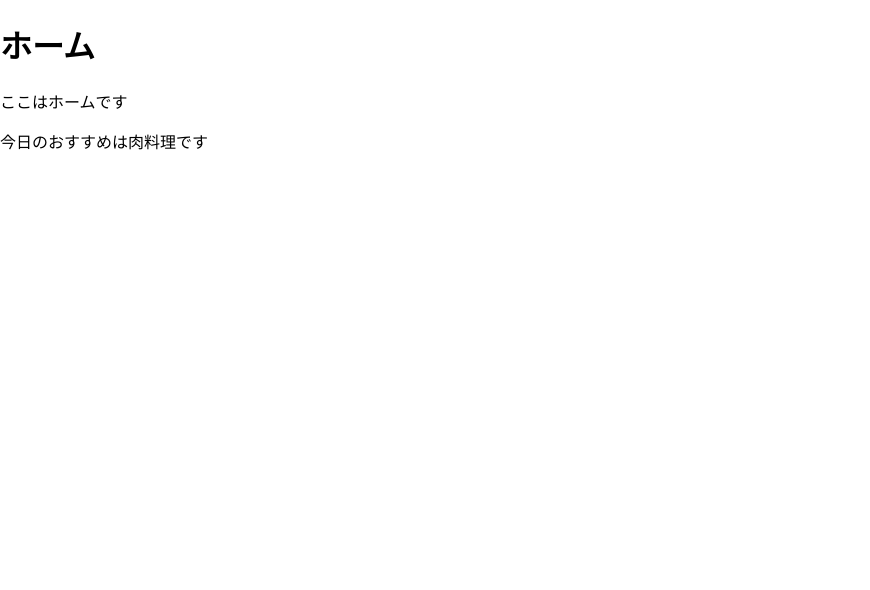
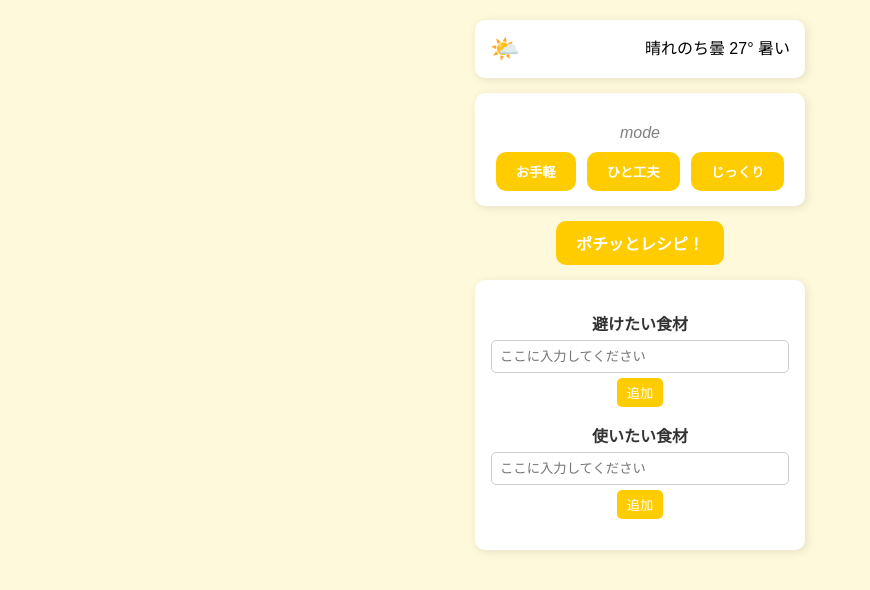
Before and after one commit to TEDxKeioU/hackthon-vol2-client, a React (Create React App) app: page / in a window 1280 px wide. Shown: the top 590 px of the page, without its empty margins (0-870 px from the left). Built offline with nearby package versions, Linux system fonts and the light colour scheme.

Commit message:
made the home page for hackathon

```diff
--- /dev/null
+++ b/src/pages/home.css
@@ -0,0 +1,129 @@
+body {
+    background-color: #fff9db;
+    font-family: Arial, sans-serif;
+    text-align: center;
+    margin: 0;
+    padding: 0;
+  }
+
+  .container {
+    display: flex;
+    flex-direction: column;
+    align-items: center;
+    padding: 20px;
+  }
+
+  .weather-box {
+    background: white;
+    padding: 15px;
+    border-radius: 10px;
+    box-shadow: 2px 2px 10px rgba(0, 0, 0, 0.1);
+    width: 300px;
+    display: flex;
+    justify-content: space-between;
+    margin-bottom: 15px;
+  }
+
+  .weather-icon {
+    font-size: 24px;
+  }
+
+  .mode-box {
+    background: white;
+    padding: 15px;
+    border-radius: 10px;
+    box-shadow: 2px 2px 10px rgba(0, 0, 0, 0.1);
+    width: 300px;
+    margin-bottom: 15px;
+  }
+
+  .mode-title {
+    font-style: italic;
+    color: gray;
+    margin-bottom: 10px;
+  }
+
+  .mode-buttons {
+    display: flex;
+    justify-content: space-around;
+  }
+
+  .mode-button {
+    padding: 10px 20px;
+    border: none;
+    border-radius: 10px;
+    background-color: #ffcc00;
+    color: white;
+    font-weight: bold;
+    cursor: pointer;
+    transition: 0.3s;
+  }
+
+  .mode-button.active {
+    background-color: #e6b800;
+    color: black;
+  }
+
+  .recipe-button {
+    background-color: #ffcc00;
+    color: white;
+    font-size: 16px;
+    font-weight: bold;
+    padding: 10px 20px;
+    border-radius: 10px;
+    border: none;
+    cursor: pointer;
+    margin-bottom: 15px;
+    transition: 0.3s;
+  }
+
+  .recipe-button:hover {
+    background-color: #e6b800;
+  }
+
+  .ingredients-box {
+    background: white;
+    padding: 15px;
+    border-radius: 10px;
+    box-shadow: 2px 2px 10px rgba(0, 0, 0, 0.1);
+    width: 300px;
+  }
+
+  .ingredient-section {
+    margin-bottom: 15px;
+  }
+
+  .ingredient-title {
+    font-weight: bold;
+    color: #333;
+    margin-bottom: 5px;
+  }
+
+  .ingredient-input {
+    width: calc(100% - 20px);
+    padding: 8px;
+    border-radius: 5px;
+    border: 1px solid #ccc;
+    margin-bottom: 5px;
+  }
+
+  .add-button {
+    background-color: #ffcc00;
+    color: white;
+    border: none;
+    padding: 5px 10px;
+    border-radius: 5px;
+    cursor: pointer;
+    transition: 0.3s;
+  }
+
+  .add-button:hover {
+    background-color: #e6b800;
+  }
+
+  .ingredient-list {
+    list-style-type: disc;
+    text-align: left;
+    padding-left: 20px;
+    color: #555;
+  }
--- a/src/pages/home.js
+++ b/src/pages/home.js
@@ -1,9 +1,93 @@
+import { useState } from "react";
+import "./home.css";
+
 export default function Home() {
+  const [selectedMode, setSelectedMode] = useState(null);
+  const [wantIngredients, setWantIngredients] = useState('');
+  const [avoidedIngredients, setAvoidedIngredients] = useState('');
+  const [wantList, setWantList] = useState([]);
+  const [avoidedList, setAvoidedList] = useState([]);
+  const modes = ["お手軽", "ひと工夫", "じっくり"];
+
+  const addIngredient = (type) => {
+    if (type === 'want' && wantIngredients) {
+      setWantList([...wantList, wantIngredients]);
+      setWantIngredients('');
+    } else if (type === 'avoid' && avoidedIngredients) {
+      setAvoidedList([...avoidedList, avoidedIngredients]);
+      setAvoidedIngredients('');
+    }
+  };
+
+  const handleKeyPress = (e, type) => {
+    if (e.key === 'Enter') addIngredient(type);
+  };
+
   return (
-    <div>
-      <h1>ホーム</h1>
-      <p>ここはホームです</p>
-      <p>今日のおすすめは<code>肉料理です</code></p>
+    <div className="container">
+      <div className="weather-box">
+        <span className="weather-icon">🌤️</span>
+        <span className="weather-text">晴れのち曇  27° 暑い</span>
+      </div>
+
+      <div className="mode-box">
+        <p className="mode-title">mode</p>
+        <div className="mode-buttons">
+          {modes.map((mode, index) => (
+            <button
+              key={index}
+              className={`mode-button ${selectedMode === mode ? "active" : ""}`}
+              onClick={() => setSelectedMode(mode === selectedMode ? null : mode)}
+            >
+              {mode}
+            </button>
+          ))}
+        </div>
+      </div>
+
+      <button className="recipe-button">ポチッとレシピ！</button>
+
+      <div className="ingredients-box">
+        <IngredientInput
+          title="避けたい食材"
+          value={avoidedIngredients}
+          setValue={setAvoidedIngredients}
+          onSubmit={() => addIngredient('avoid')}
+          onKeyPress={(e) => handleKeyPress(e, 'avoid')}
+          list={avoidedList}
+        />
+
+        <IngredientInput
+          title="使いたい食材"
+          value={wantIngredients}
+          setValue={setWantIngredients}
+          onSubmit={() => addIngredient('want')}
+          onKeyPress={(e) => handleKeyPress(e, 'want')}
+          list={wantList}
+        />
+      </div>
     </div>
-  )
+  );
 }
+
+function IngredientInput({ title, value, setValue, onSubmit, onKeyPress, list }) {
+  return (
+    <div className="ingredient-section">
+      <p className="ingredient-title">{title}</p>
+      <input
+        type="text"
+        value={value}
+        onChange={(e) => setValue(e.target.value)}
+        onKeyPress={onKeyPress}
+        placeholder="ここに入力してください"
+        className="ingredient-input"
+      />
+      <button onClick={onSubmit} className="add-button">追加</button>
+      <ul className="ingredient-list">
+        {list.map((ingredient, index) => (
+          <li key={index}>{ingredient}</li>
+        ))}
+      </ul>
+    </div>
+  );
+}
```
